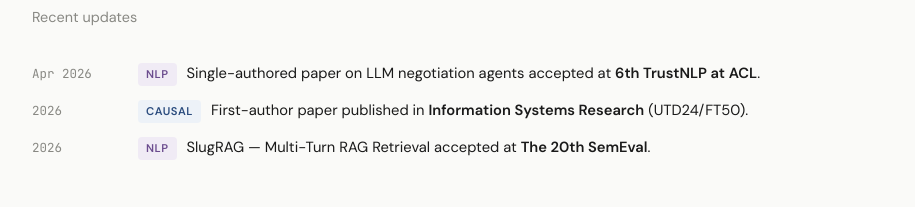
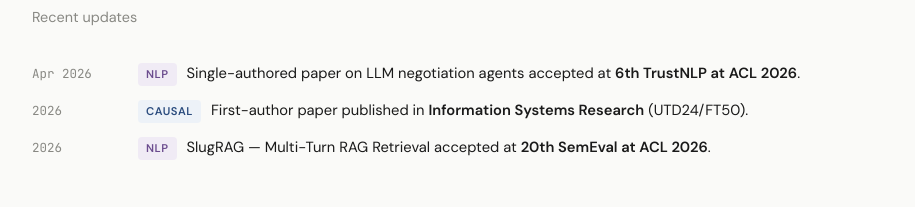
Before and after one commit to jessica-jh/jessica-jh.github.io, a plain HTML site: page index.html in a window 1280 px wide. Shown: the part 836-1043 px from the top of the page, without its empty margins (182-1097 px from the left). Drawn offline with Linux system fonts and the light colour scheme.

Commit message:
Update index.html

```diff
--- a/index.html
+++ b/index.html
@@ -220,7 +220,7 @@
   <ul class="news-list">
     <li class="news-item">
       <span class="news-date">Apr 2026</span>
-      <span><span class="news-badge nlp">NLP</span> Single-authored paper on LLM negotiation agents accepted at <strong>6th TrustNLP at ACL</strong>.</span>
+      <span><span class="news-badge nlp">NLP</span> Single-authored paper on LLM negotiation agents accepted at <strong>6th TrustNLP at ACL 2026</strong>.</span>
     </li>
     <li class="news-item">
       <span class="news-date">2026</span>
@@ -228,7 +228,7 @@
     </li>
     <li class="news-item">
       <span class="news-date">2026</span>
-      <span><span class="news-badge nlp">NLP</span> SlugRAG — Multi-Turn RAG Retrieval accepted at <strong>The 20th SemEval</strong>.</span>
+      <span><span class="news-badge nlp">NLP</span> SlugRAG — Multi-Turn RAG Retrieval accepted at <strong>20th SemEval at ACL 2026</strong>.</span>
     </li>
   </ul>
 </section>
```
